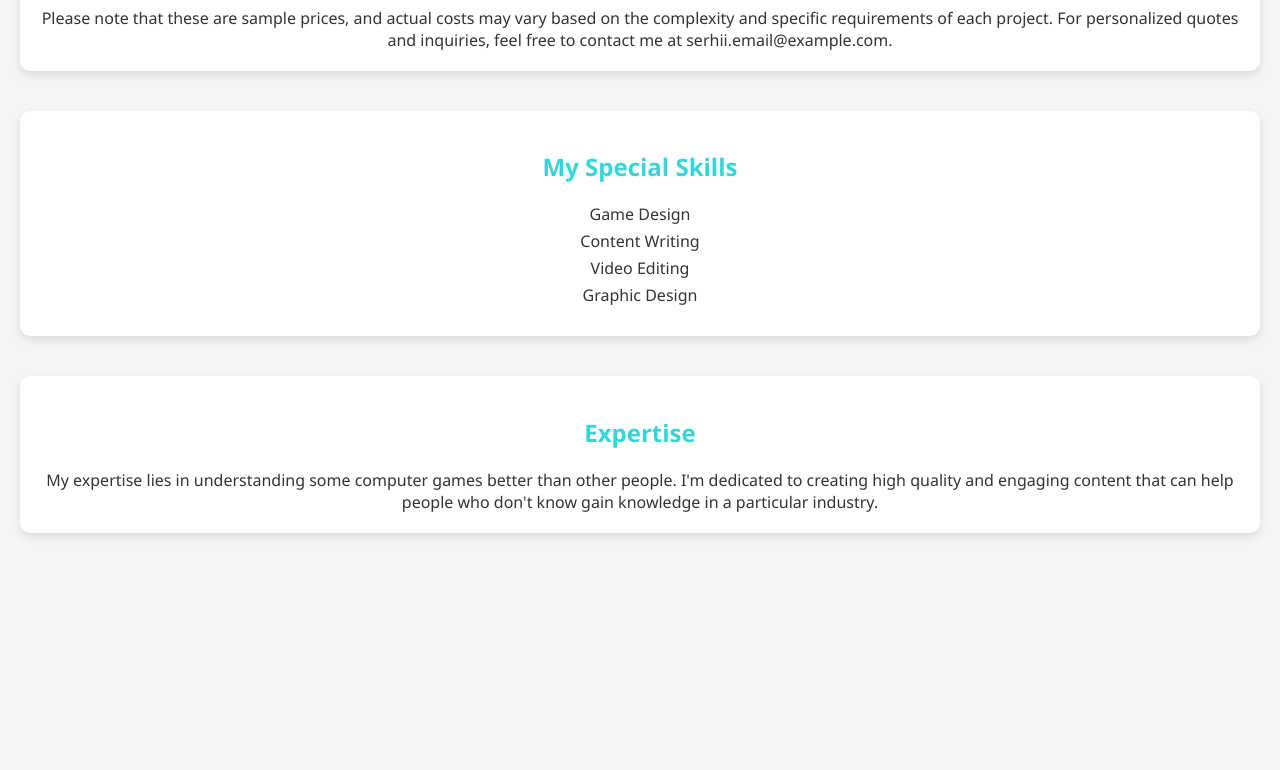
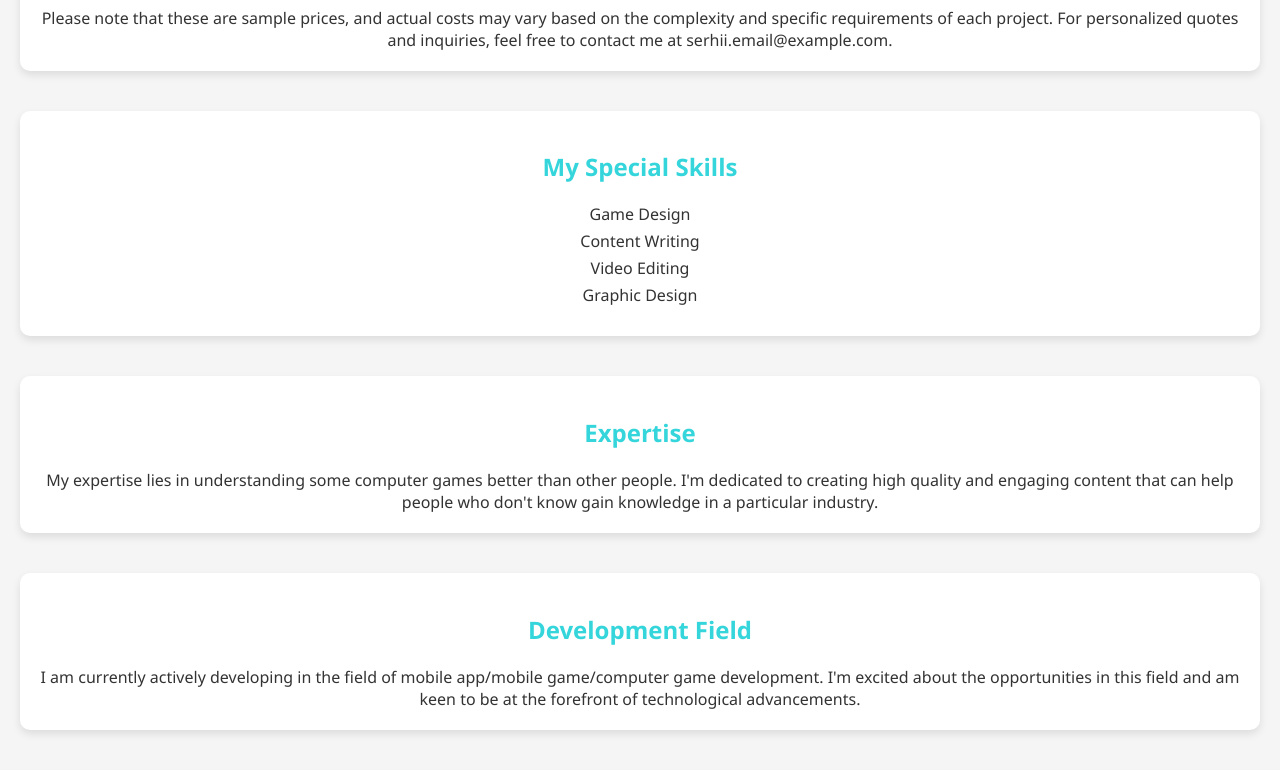
Before and after one commit to AlexUnderNewSky/stu2001321097, a plain HTML site: page index.html in a window 1280 px wide. Shown: the part 1231-2001 px from the top of the page. Before the commit the page ends 1804 px from the top, so only its background shows below. Drawn offline with Linux system fonts and the light colour scheme.

Commit message:
My Development Field

```diff
--- a/index.html
+++ b/index.html
@@ -150,6 +150,14 @@
         </p>
     </section>
 
+    <section>
+        <h2>Development Field</h2>
+        <p>
+            I am currently actively developing in the field of mobile app/mobile game/computer game development. I'm excited about
+            the opportunities in this field and am keen to be at the forefront of technological advancements.
+        </p>
+    </section>
+
 </body>
 
 </html>
```
